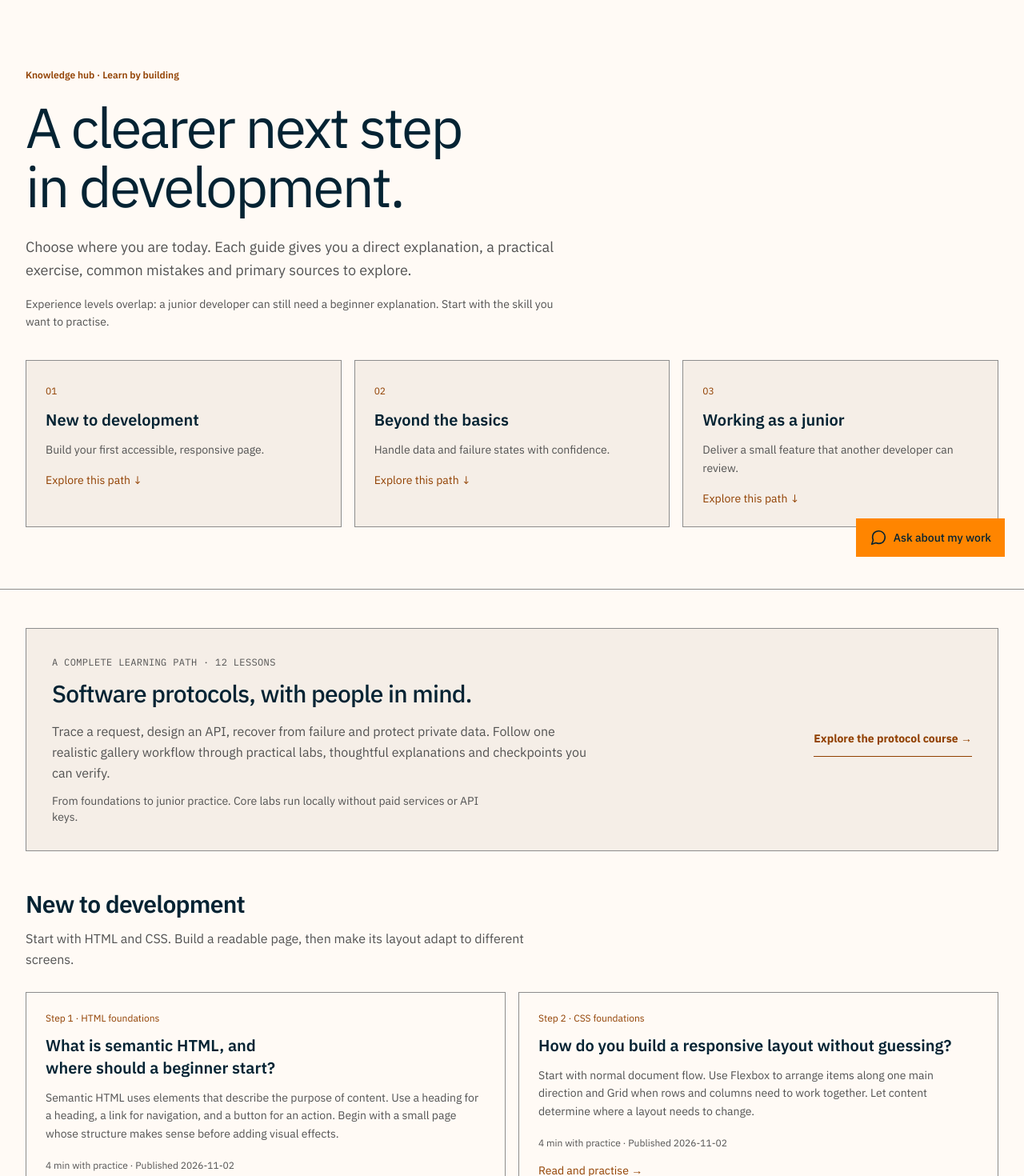
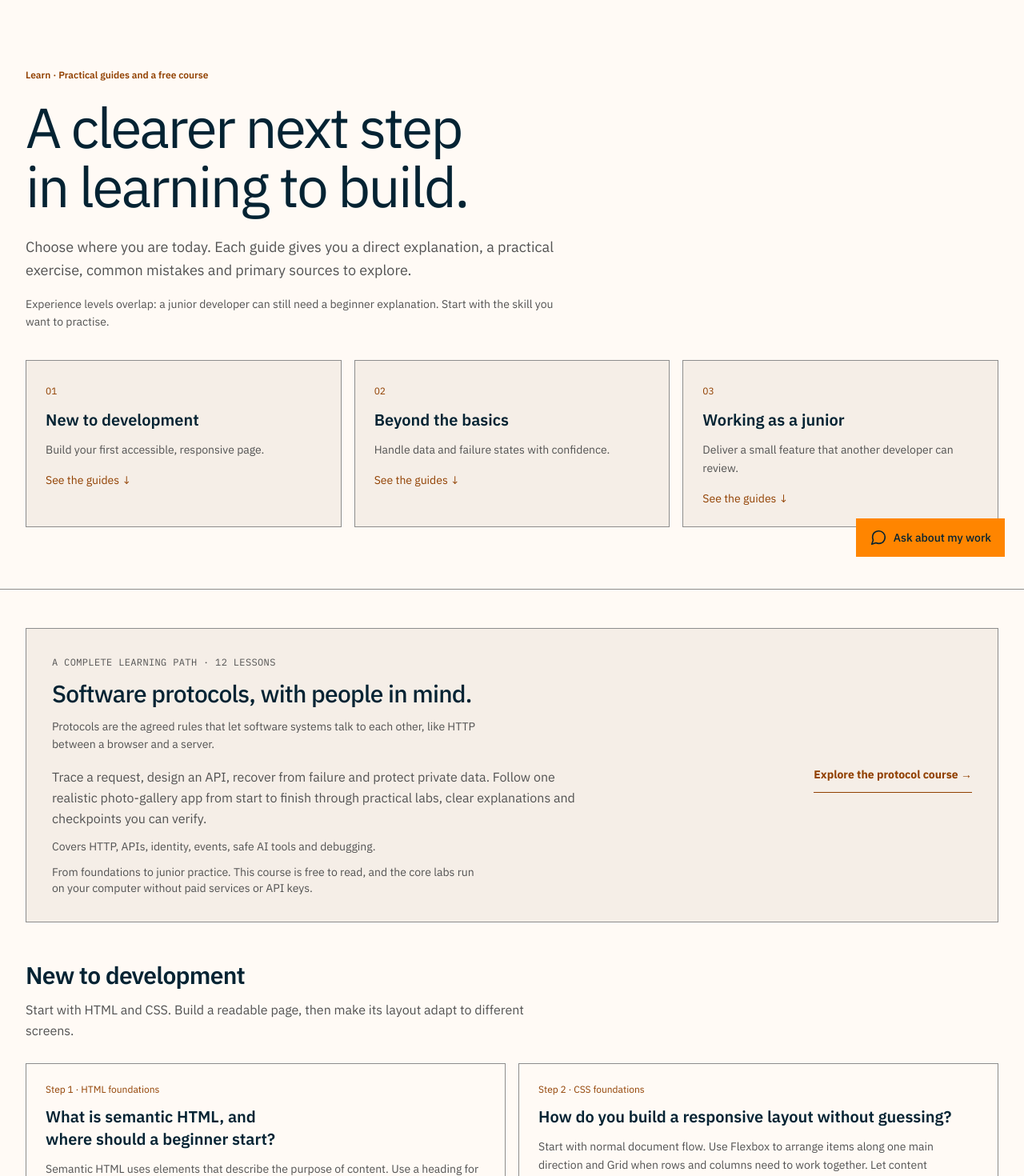
Before and after one commit to Kallon-Tech-savvy/Alhajicmkallon, a Next.js app: page /knowledge in a window 1280 px wide. Shown: the part 80-1550 px from the top of the page at 80% size. Built offline with nearby package versions, Linux system fonts and the light colour scheme.

Commit message:
copy(learn): improve learner language, guide dates and metadata

```diff
--- a/src/app/knowledge/page.tsx
+++ b/src/app/knowledge/page.tsx
@@ -1,3 +1,4 @@
+import type { Metadata } from 'next';
 import Link from 'next/link';
 import { PROTOCOL_SLUGS } from '@/lib/protocol-course';
 import { Navbar } from '@/components/Navbar';
@@ -5,15 +6,26 @@ import { Footer } from '@/components/Footer';
 import { KNOWLEDGE_ENTRIES } from '@/packages/content/server';
 import { serializeJsonLd } from '@/lib/serialize-json-ld';
 
-export const metadata = {
+export const metadata: Metadata = {
   title: 'Practical development guides and software protocol course',
-  description: 'Practical development guides and a 12-part software protocol course covering HTTP, APIs, identity, events, safe AI tools and debugging.',
+  description: 'Practical development guides and a free 12-part software protocol course covering HTTP, APIs, identity, events, safe AI tools and debugging.',
   alternates: { canonical: '/knowledge' },
+  openGraph: {
+    title: 'Practical development guides and software protocol course | Alhaji C.M. Kallon',
+    description: 'Practical development guides and a free 12-part software protocol course covering HTTP, APIs, identity, events, safe AI tools and debugging.',
+    url: 'https://alhajikallon.com/knowledge',
+    type: 'website',
+  },
+  twitter: {
+    title: 'Practical development guides and software protocol course | Alhaji C.M. Kallon',
+    description: 'Practical development guides and a free 12-part software protocol course covering HTTP, APIs, identity, events, safe AI tools and debugging.',
+    card: 'summary_large_image',
+  },
 };
 
 const paths = [
   { id: 'beginner', title: 'New to development', description: 'Start with HTML and CSS. Build a readable page, then make its layout adapt to different screens.', outcome: 'Build your first accessible, responsive page.' },
-  { id: 'intermediate', title: 'Beyond the basics', description: 'You can build a page. Now practise API states, data boundaries and reliable interactions.', outcome: 'Handle data and failure states with confidence.' },
+  { id: 'intermediate', title: 'Beyond the basics', description: 'You can build a page. Now practise working with real data: loading states, errors, and checking what an API sends back.', outcome: 'Handle data and failure states with confidence.' },
   { id: 'junior', title: 'Working as a junior', description: 'Turn a brief into a complete journey, review your changes and explain the evidence behind them.', outcome: 'Deliver a small feature that another developer can review.' },
 ] as const;
 
@@ -28,24 +40,30 @@ export default function KnowledgePage() {
       }) }} />
       <section className="page-intro site-gutter border-b border-border">
         <div className="mx-auto max-w-[var(--layout-max)]">
-          <p className="mb-5 text-xs font-semibold tracking-normal text-[var(--color-accent)]">Knowledge hub · Learn by building</p>
-          <h1 className="page-title max-w-4xl font-bold leading-tight tracking-tight">A clearer next step in development.</h1>
+          <p className="mb-5 text-xs font-semibold tracking-normal text-[var(--color-accent)]">Learn · Practical guides and a free course</p>
+          <h1 className="page-title max-w-4xl font-bold leading-tight tracking-tight">A clearer next step in learning to build.</h1>
           <p className="mt-6 max-w-2xl text-lg leading-relaxed text-[var(--color-muted)]">Choose where you are today. Each guide gives you a direct explanation, a practical exercise, common mistakes and primary sources to explore.</p>
           <p className="mt-4 max-w-2xl text-sm leading-relaxed text-[var(--color-muted)]">Experience levels overlap: a junior developer can still need a beginner explanation. Start with the skill you want to practise.</p>
           <nav aria-label="Choose a learning path" className="mt-9 grid gap-4 md:grid-cols-3">
-            {paths.map((path, i) => <a key={path.id} href={`#${path.id}`} className="rounded-xl border border-border bg-surface p-6 transition-colors hover:border-[var(--color-accent)] focus-visible:outline focus-visible:outline-2 focus-visible:outline-offset-4 focus-visible:outline-[var(--color-accent)]"><span className="text-xs text-[var(--color-accent)]">0{i + 1}</span><h2 className="mt-3 text-xl font-semibold">{path.title}</h2><p className="mt-3 text-sm leading-relaxed text-[var(--color-muted)]">{path.outcome}</p><span className="mt-4 inline-block text-sm text-[var(--color-accent)]">Explore this path ↓</span></a>)}
+            {paths.map((path, i) => <a key={path.id} href={`#${path.id}`} className="rounded-xl border border-border bg-surface p-6 transition-colors hover:border-[var(--color-accent)] focus-visible:outline focus-visible:outline-2 focus-visible:outline-offset-4 focus-visible:outline-[var(--color-accent)]"><span className="text-xs text-[var(--color-accent)]">0{i + 1}</span><h2 className="mt-3 text-xl font-semibold">{path.title}</h2><p className="mt-3 text-sm leading-relaxed text-[var(--color-muted)]">{path.outcome}</p><span className="mt-4 inline-block text-sm text-[var(--color-accent)]">See the guides ↓</span></a>)}
           </nav>
         </div>
       </section>
-      <section className="site-container py-12" aria-labelledby="protocol-course-title"><div className="grid gap-7 rounded-lg border border-border bg-surface p-6 md:grid-cols-12 md:p-8"><div className="md:col-span-8"><p className="editorial-kicker text-muted">A complete learning path · 12 lessons</p><h2 id="protocol-course-title" className="mt-3 text-3xl font-medium tracking-tight">Software protocols, with people in mind.</h2><p className="mt-4 max-w-2xl leading-relaxed text-muted">Trace a request, design an API, recover from failure and protect private data. Follow one realistic gallery workflow through practical labs, thoughtful explanations and checkpoints you can verify.</p><p className="mt-3 text-sm text-muted">From foundations to junior practice. Core labs run locally without paid services or API keys.</p></div><div className="flex items-center md:col-span-4 md:justify-end"><Link prefetch={false} href="/knowledge/protocols" className="editorial-link">Explore the protocol course →</Link></div></div></section>
+      <section className="site-container py-12" aria-labelledby="protocol-course-title"><div className="grid gap-7 rounded-lg border border-border bg-surface p-6 md:grid-cols-12 md:p-8"><div className="md:col-span-8"><p className="editorial-kicker text-muted">A complete learning path · 12 lessons</p><h2 id="protocol-course-title" className="mt-3 text-3xl font-medium tracking-tight">Software protocols, with people in mind.</h2><p className="mt-3 text-sm leading-relaxed text-muted">Protocols are the agreed rules that let software systems talk to each other, like HTTP between a browser and a server.</p><p className="mt-4 max-w-2xl leading-relaxed text-muted">Trace a request, design an API, recover from failure and protect private data. Follow one realistic photo-gallery app from start to finish through practical labs, clear explanations and checkpoints you can verify.</p><p className="mt-3 text-sm text-muted">Covers HTTP, APIs, identity, events, safe AI tools and debugging.</p><p className="mt-3 text-sm text-muted">From foundations to junior practice. This course is free to read, and the core labs run on your computer without paid services or API keys.</p></div><div className="flex items-center md:col-span-4 md:justify-end"><Link prefetch={false} href="/knowledge/protocols" className="editorial-link">Explore the protocol course →</Link></div></div></section>
       <div className="site-container pb-12">
         {paths.map((path) => <section id={path.id} key={path.id} className="scroll-mt-28 border-b border-border py-10 first:pt-0">
           <h2 className="text-3xl font-semibold tracking-tight">{path.title}</h2><p className="mb-7 mt-3 max-w-2xl leading-relaxed text-[var(--color-muted)]">{path.description}</p>
-          <ol className="grid gap-4 md:grid-cols-2">{KNOWLEDGE_ENTRIES.filter((entry) => entry.level === path.id && !PROTOCOL_SLUGS.has(entry.slug)).map((entry, i) => <li key={entry.slug}><Link prefetch={false} href={`/knowledge/${entry.slug}`} className="group block h-full rounded-xl border border-border p-6 transition-colors hover:border-[var(--color-accent)]"><p className="text-xs tracking-normal text-[var(--color-accent)]">Step {i + 1} · {entry.category}</p><h3 className="mt-3 text-xl font-semibold group-hover:text-[var(--color-accent)]">{entry.title}</h3><p className="mt-3 text-sm leading-relaxed text-[var(--color-muted)]">{entry.excerpt}</p><p className="mt-5 text-xs text-[var(--color-muted)]">{entry.readTime} · Published <time dateTime={entry.date}>{entry.date}</time></p><span className="mt-4 inline-block text-sm text-[var(--color-accent)]">Read and practise →</span></Link></li>)}</ol>
+          <ol className="grid gap-4 md:grid-cols-2">{KNOWLEDGE_ENTRIES.filter((entry) => entry.level === path.id && !PROTOCOL_SLUGS.has(entry.slug)).map((entry, i) => <li key={entry.slug}><Link prefetch={false} href={`/knowledge/${entry.slug}`} className="group block h-full rounded-xl border border-border p-6 transition-colors hover:border-[var(--color-accent)]"><p className="text-xs tracking-normal text-[var(--color-accent)]">Step {i + 1} · {entry.category}</p><h3 className="mt-3 text-xl font-semibold group-hover:text-[var(--color-accent)]">{entry.title}</h3><p className="mt-3 text-sm leading-relaxed text-[var(--color-muted)]">{entry.excerpt}</p><p className="mt-5 text-xs text-[var(--color-muted)]">Read: {entry.readTime.replace(/\\s+with\\s+practice$/i, '')} · Includes practice · Published <time dateTime={entry.date}>{new Intl.DateTimeFormat('en-GB', { day: 'numeric', month: 'long', year: 'numeric', timeZone: 'UTC' }).format(new Date(entry.date + 'T12:00:00Z'))}</time></p><span className="mt-4 inline-block text-sm text-[var(--color-accent)]">Read and practise →</span></Link></li>)}</ol>
         </section>)}
-        <aside className="mt-10 max-w-3xl text-sm leading-relaxed text-[var(--color-muted)]"><h2 className="mb-3 text-lg font-semibold text-ivory">How this library is curated</h2><p>Guides focus on one useful question, make prerequisites visible and link to primary documentation. Exercises are suggestions for practice, not proof of professional competence. Source links support further study; they do not imply endorsement.</p><p className="mt-3">See the ideas applied in <Link prefetch={false} href="/work" className="text-[var(--color-accent)] underline underline-offset-4">project case studies</Link>, or <Link prefetch={false} href="/contact" className="text-[var(--color-accent)] underline underline-offset-4">suggest a correction or topic</Link>.</p></aside>
+        <aside className="mt-10 max-w-3xl text-sm leading-relaxed text-[var(--color-muted)]"><h2 className="mb-3 text-lg font-semibold text-ivory">How this library is curated</h2><p>Each guide answers one question, shows what you need to know first, and links to official documentation. The exercises are for practice, not a certificate. Links are there to help you go deeper.</p><p className="mt-3">See the ideas applied in <Link prefetch={false} href="/work" className="text-[var(--color-accent)] underline underline-offset-4">project case studies</Link>, or <Link prefetch={false} href="/contact" className="text-[var(--color-accent)] underline underline-offset-4">suggest a correction or topic</Link>.</p></aside>
       </div>
-      <Footer />
+      <div className="site-container border-t border-border py-10">
+        <p className="editorial-kicker text-accent">Keep learning</p>
+        <h2 className="mt-3 text-2xl font-medium">Missing something?</h2>
+        <p className="mt-3 text-muted">Tell me which topic you want next, or point out a mistake.</p>
+        <Link prefetch={false} href="/contact" className="editorial-link mt-4">Suggest a topic ↗</Link>
+      </div>
+      <Footer showInvitation={false} />
     </main>
   );
 }
```
